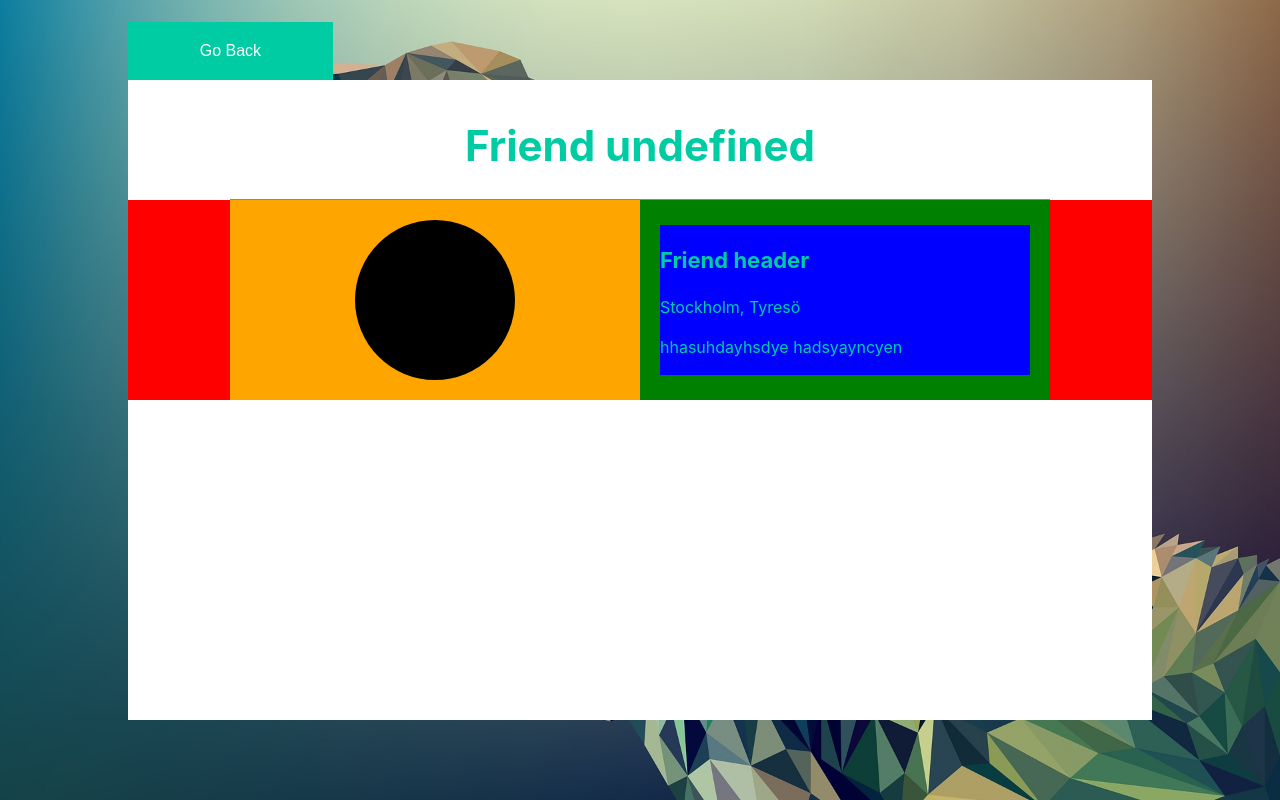
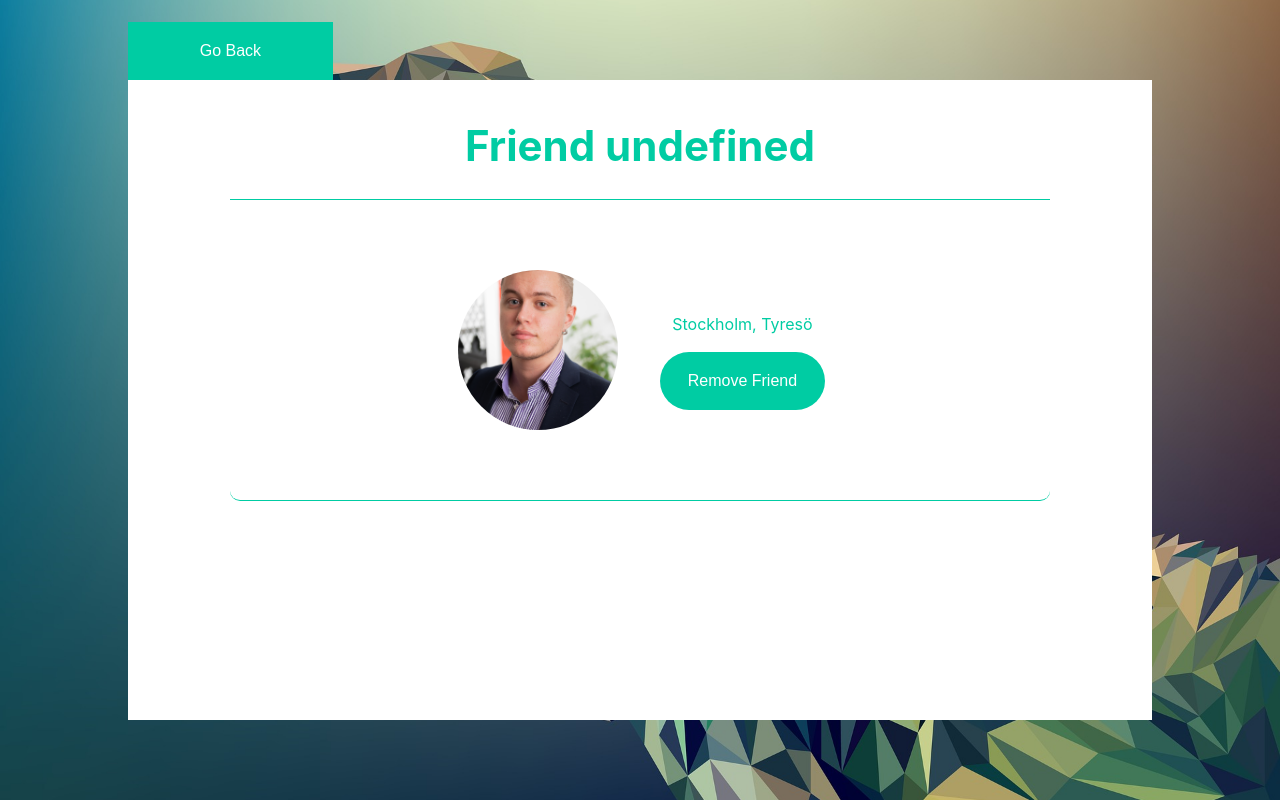
Before and after one commit to CevinThomas/alliance, a React app in the folder frontend/: page /admin/friend in a window 1280 px wide. Built offline with nearby package versions, Linux system fonts and the light colour scheme; no server answers.

Commit message:
Styling and component of go back button

```diff
--- a/frontend/src/components/friends/showFriend.js
+++ b/frontend/src/components/friends/showFriend.js
@@ -4,6 +4,7 @@ import Heading from "../textElements/heading";
 import Button from "../general/button";
 import {withRouter} from "react-router";
 import Paragraph from "../textElements/paragraph";
+import GoBack from "../general/goBack";
 
 
 const mapStateToProps = state => {
@@ -12,13 +13,9 @@ const mapStateToProps = state => {
 
 const ShowFriend = ( props ) => {
 
-    const goBackButtonClickHandler = () => {
-        props.history.goBack();
-    };
-
     return (
         <div id={props.id}>
-            <Button onclick={goBackButtonClickHandler} id={"friend-back"} title={"Go Back"}/>
+            <GoBack id={"friend-back"} title={"Go Back"}/>
             <Heading id={"main-heading"} title={"Friend " + props.friend.name} type={"h1"}/>
             <div id={"friend-information-container"}>
                 <div id={"friend-inner-container"}>
@@ -27,9 +24,9 @@ const ShowFriend = ( props ) => {
                     </div>
                     <div id={"friend-information-right"}>
                         <div id={"friend-details"}>
-                            <Heading title={"Friend header"} type={"h3"}/>
+                            <Heading title={props.friend.name} type={"h3"}/>
                             <Paragraph title={"Stockholm, Tyresö"}/>
-                            <Paragraph title={"hhasuhdayhsdye hadsyayncyen"}/>
+                            <Button title={"Remove Friend"}/>
                         </div>
                     </div>
                 </div>
--- /dev/null
+++ b/frontend/src/components/general/goBack.js
@@ -0,0 +1,14 @@
+import React from "react";
+import Button from "./button";
+import {withRouter} from "react-router-dom";
+
+const GoBack = ( props ) => {
+
+    const goBackButtonClickHandler = () => {
+        props.history.goBack();
+    };
+
+    return <Button onclick={goBackButtonClickHandler} id={props.id} title={props.title}/>;
+};
+
+export default withRouter( GoBack );
--- a/frontend/src/styles.css
+++ b/frontend/src/styles.css
@@ -369,35 +369,41 @@ a:hover {
   background-color: #fff;
 }
 #view-friend-container #view-friend #friend-information-container {
-  background-color: red;
   height: 200px;
+  margin: 50px auto 0 auto;
+  border-bottom: 1px solid #00cca3;
+  border-radius: 10px;
+  width: 80%;
+  padding-bottom: 50px;
 }
 #view-friend-container #view-friend #friend-information-container #friend-inner-container {
-  width: 80%;
+  width: 50%;
   height: 100%;
-  background-color: blue;
 }
 #view-friend-container #view-friend #friend-information-container #friend-inner-container #friend-information-left {
   width: 50%;
   height: 100%;
-  background-color: orange;
 }
 #view-friend-container #view-friend #friend-information-container #friend-inner-container #friend-information-left #friend-image {
-  background-color: black;
   width: 160px;
   height: 160px;
   border-radius: 400px;
+  background: url("./images/cevin.JPG") center no-repeat;
+  background-size: cover;
 }
 #view-friend-container #view-friend #friend-information-container #friend-inner-container #friend-information-right {
   height: 100%;
   width: 50%;
-  background-color: green;
   padding: 20px;
   box-sizing: border-box;
 }
 #view-friend-container #view-friend #friend-information-container #friend-inner-container #friend-information-right #friend-details {
-  background-color: blue;
   width: 100%;
+  text-align: center;
+}
+#view-friend-container #view-friend #friend-information-container #friend-inner-container #friend-information-right #friend-details button {
+  width: 100%;
+  margin: 0 auto;
 }
 #view-friend-container #view-friend #friend-back {
   border-radius: 0;
--- a/frontend/src/styles.sass
+++ b/frontend/src/styles.sass
@@ -353,39 +353,45 @@ a:hover
     background-color: $whiteColor
 
     #friend-information-container
-      background-color: red
       height: 200px
+      margin: 50px auto 0 auto
+      border-bottom: 1px solid $mainColor
+      border-radius: 10px
+      width: 80%
+      padding-bottom: 50px
       @extend %flexStandard
 
       #friend-inner-container
-        width: 80%
+        width: 50%
         height: 100%
-        background-color: blue
         @extend %flexStandard
 
         #friend-information-left
           width: 50%
           height: 100%
-          background-color: orange
           @extend %flexStandard
 
           #friend-image
-            background-color: black
             width: 160px
             height: 160px
             border-radius: 400px
+            background: url("./images/cevin.JPG") center no-repeat
+            background-size: cover
 
         #friend-information-right
           height: 100%
           width: 50%
-          background-color: green
           padding: 20px
           box-sizing: border-box
           @extend %flexStandard
 
           #friend-details
-            background-color: blue
             width: 100%
+            text-align: center
+
+            button
+              width: 100%
+              margin: 0 auto
 
     #friend-back
       border-radius: 0
```
Also changed, not shown: frontend/src/images/cevin.JPG (added), 1 other file (tests, documents, lock files or other folders).
